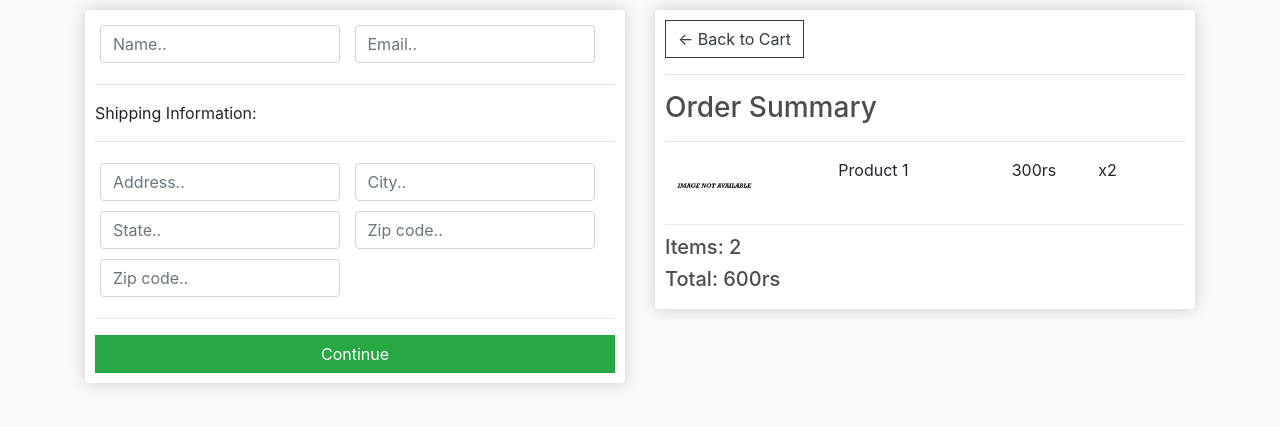
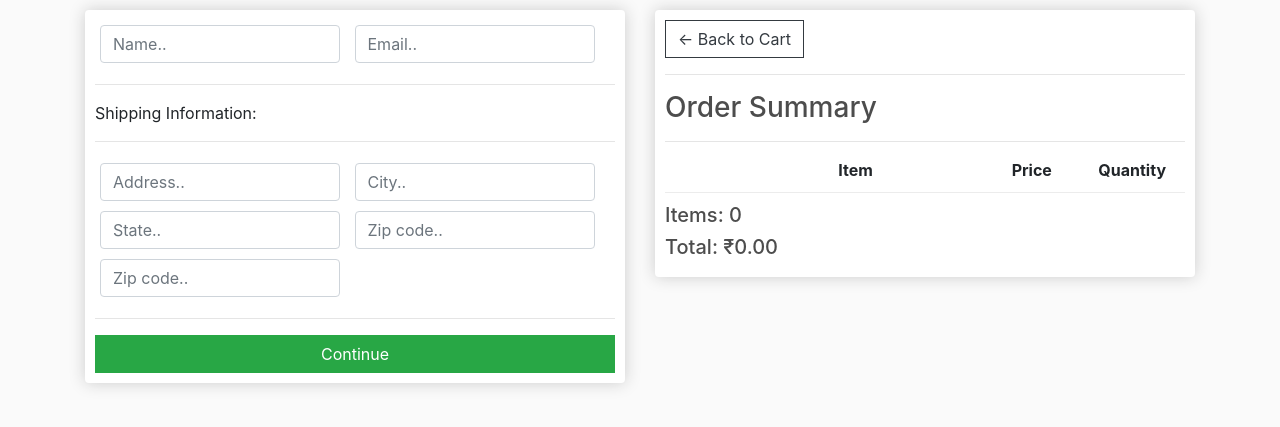
Before and after one commit to shravanngoswamii/Shopping-Website, a Django app: page /checkout/ in a window 1280 px wide. Shown: the part 57-484 px from the top of the page. Run offline with Django 4.2, Linux system fonts and the light colour scheme; some libraries are stand-ins or nearby versions.

Commit message:
adding cart.js and changes many files

```diff
--- a/WeMade/WeMade/settings.py
+++ b/WeMade/WeMade/settings.py
@@ -124,6 +124,9 @@
     os.path.join(BASE_DIR, 'static')
 ]
 
+MEDIA_URL = 'media/'
+MEDIA_ROOT = os.path.join(BASE_DIR, 'static/images/product_images')
+
 # Default primary key field type
 # https://docs.djangoproject.com/en/4.2/ref/settings/#default-auto-field
 
--- a/WeMade/WeMade/urls.py
+++ b/WeMade/WeMade/urls.py
@@ -16,8 +16,13 @@
 """
 from django.contrib import admin
 from django.urls import path, include
+from django.conf import settings
+from django.conf.urls.static import static
 
 urlpatterns = [
     path('admin/', admin.site.urls),
     path('', include ('store.urls')),
 ]
+
+urlpatterns += static(settings.STATIC_URL, document_root=settings.STATIC_ROOT)
+urlpatterns += static(settings.MEDIA_URL, document_root=settings.MEDIA_ROOT)
--- /dev/null
+++ b/WeMade/static/js/cart.js
@@ -0,0 +1,38 @@
+var updateBtns = document.getElementsByClassName('update-cart')
+
+
+for (var i = 0; i < updateBtns.length; i++) {
+    updateBtns[i].addEventListener('click', function() {
+        var productId = this.dataset.product
+        var action = this.dataset.action
+        console.log('productId:', productId, 'Action:', action)
+        console.log('USER:', user)
+
+        if (user === 'AnonymousUser') {
+            console.log('Not logged in')
+        } else {
+            updateUserOrder(productId, action)
+        }
+    })
+}
+
+function updateUserOrder(productId, action) {
+    console.log('User is authenticated, sending data...')
+    var url = '/update_item/'
+
+    fetch(url, {
+        method: 'POST',
+        headers: {
+            'Content-Type': 'application/json',
+            'X-CSRFToken': csrftoken,
+        },
+        body: JSON.stringify({'productId': productId, 'action': action}),
+    })
+        .then((response) => {
+            return response.json()
+        })
+
+        .then((data) => {
+            console.log('data:', data)
+        })
+}
--- a/WeMade/store/templates/store/checkout.html
+++ b/WeMade/store/templates/store/checkout.html
@@ -53,16 +53,35 @@
 			<hr>
 			<h3>Order Summary</h3>
 			<hr>
+			<div class="cart-row">
+                <div style="flex:2"><strong></strong></div>
+                <div style="flex:2"><strong>Item</strong></div>
+                <div style="flex:1"><strong>Price</strong></div>
+                <div style="flex:1"><strong>Quantity</strong></div>
+            </div>
+			{% for item in items %}
+			<div class="cart-row">
+				<div style="flex:2">
+					{% if item.product.image %}
+					<img class="row-image" src="{{ item.product.image.url }}">
+					{% else %}
+					<img class="row-image" src="{% static 'images/placeholder.png' %}">
+					{% endif %}
+				</div>
+				<div style="flex:2">
+					<p>{{item.product.name}}</p>
+				</div>
+				<div style="flex:1">
+					<p>₹{{item.product.price}}</p>
+				</div>
+				<div style="flex:1">
+					<p>x{{item.quantity}}</p>
+				</div>
+			</div>
+			{% endfor %}
 
-                <div class="cart-row">
-					<div style="flex:2"><img class="row-image" src="{% static 'images/placeholder.png' %}"></div>
-					<div style="flex:2"><p>Product 1</p></div>
-					<div style="flex:1"><p>300rs</p></div>
-					<div style="flex:1"><p>x2</p></div>
-				</div>
-
-                <h5>Items: 2</h5>
-                <h5>Total: 600rs</h5>
+			<h5>Items: {{order.get_cart_items}}</h5>
+			<h5>Total: ₹{{order.get_cart_total|floatformat:2}}</h5>
 		</div>
 	</div>
 </div>
--- a/WeMade/store/templates/store/main.html
+++ b/WeMade/store/templates/store/main.html
@@ -14,6 +14,28 @@
     <link rel="stylesheet" href="https://stackpath.bootstrapcdn.com/bootstrap/4.4.1/css/bootstrap.min.css" integrity="sha384-Vkoo8x4CGsO3+Hhxv8T/Q5PaXtkKtu6ug5TOeNV6gBiFeWPGFN9MuhOf23Q9Ifjh" crossorigin="anonymous">
 
     <link rel="stylesheet" type="text/css" href="{% static 'css/main.css' %}">
+
+    <script type="text/javascript">
+      var user = '{{request.user}}'
+
+      function getCookie(name) {
+          var cookieValue = null;
+          if (document.cookie && document.cookie !== '') {
+              var cookies = document.cookie.split(';');
+              for (var i = 0; i < cookies.length; i++) {
+                  var cookie = cookies[i].trim();
+                  // Does this cookie string begin with the name we want?
+                  if (cookie.substring(0, name.length + 1) === (name + '=')) {
+                      cookieValue = decodeURIComponent(cookie.substring(name.length + 1));
+                      break;
+                  }
+              }
+          }
+          return cookieValue;
+      }
+      var csrftoken = getCookie('csrftoken');
+    </script>
+
 </head>
 <body>
 
@@ -51,10 +73,12 @@
 
 
 
-    <script src="https://code.jquery.com/jquery-3.4.1.slim.min.js" integrity="sha384-J6qa4849blE2+poT4WnyKhv5vZF5SrPo0iEjwBvKU7imGFAV0wwj1yYfoRSJoZ+n" crossorigin="anonymous"></script>
+  <script src="https://code.jquery.com/jquery-3.4.1.slim.min.js" integrity="sha384-J6qa4849blE2+poT4WnyKhv5vZF5SrPo0iEjwBvKU7imGFAV0wwj1yYfoRSJoZ+n" crossorigin="anonymous"></script>
 
 	<script src="https://cdn.jsdelivr.net/npm/popper.js@1.16.0/dist/umd/popper.min.js" integrity="sha384-Q6E9RHvbIyZFJoft+2mJbHaEWldlvI9IOYy5n3zV9zzTtmI3UksdQRVvoxMfooAo" crossorigin="anonymous"></script>
 
 	<script src="https://stackpath.bootstrapcdn.com/bootstrap/4.4.1/js/bootstrap.min.js" integrity="sha384-wfSDF2E50Y2D1uUdj0O3uMBJnjuUD4Ih7YwaYd1iqfktj0Uod8GCExl3Og8ifwB6" crossorigin="anonymous"></script>
+
+  <script type="text/javascript" src="{% static 'js/cart.js' %}"></script>
 </body>
 </html>
--- a/WeMade/store/templates/store/store.html
+++ b/WeMade/store/templates/store/store.html
@@ -5,15 +5,14 @@
     {% for product in products %}
     <div class="col-lg-4">
         {% if product.image %}
-        <img class="thumbnail" src="{{product.image.url}}">
+        <img class="thumbnail" src="{{ product.image.url }}">
         {% else %}
         <img class="thumbnail" src="{% static 'images/placeholder.png' %}">
         {% endif %}
-        <!-- <img class="thumbnail" src="{{ product.image.url }}"> -->
         <div class="box-element product">
             <h6><strong>{{ product.name }}</strong></h6>
             <hr>
-            <button class="btn btn-outline-secondary add-btn">Add to Cart</button>
+            <button data-product={{product.id}} data-action="add" class="btn btn-outline-secondary add-btn update-cart">Add to Cart</button>
             <a href="#" class="btn btn-outline-success">View</a>
             <h4 style="display: inline-block; float: right">₹{{ product.price|floatformat:2 }}</h4>
         </div>
--- a/WeMade/store/urls.py
+++ b/WeMade/store/urls.py
@@ -5,4 +5,5 @@
     path('', views.store, name="store"),
     path('cart/', views.cart, name="cart"),
     path('checkout/', views.checkout, name="checkout"),
+    path('update_item/', views.updateItem, name="update_item"),
 ]
--- a/WeMade/store/views.py
+++ b/WeMade/store/views.py
@@ -1,4 +1,5 @@
 from django.shortcuts import render
+from django.http import JsonResponse
 from .models import *
 
 # Create your views here.
@@ -9,9 +10,31 @@
     return render(request, 'store/store.html', context)
 
 def cart(request):
-    context = {}
+
+    if request.user.is_authenticated:
+        customer = request.user.customer
+        order, created = Order.objects.get_or_create(customer=customer, complete=False)
+        items = order.orderitem_set.all()
+    else:
+        # Create empty cart for now for non-logged in user
+        items = []
+        order = {'get_cart_total':0, 'get_cart_items':0}
+
+    context = {'items': items, 'order':order}
     return render(request, 'store/cart.html', context)
 
 def checkout(request):
-    context = {}
+    if request.user.is_authenticated:
+        customer = request.user.customer
+        order, created = Order.objects.get_or_create(customer=customer, complete=False)
+        items = order.orderitem_set.all()
+    else:
+        # Create empty cart for now for non-logged in user
+        items = []
+        order = {'get_cart_total':0, 'get_cart_items':0}
+
+    context = {'items': items, 'order':order}
     return render(request, 'store/checkout.html', context)
+
+def updateItem(request):
+    return JsonResponse('Item was added', safe=False)
```
Also changed, not shown: WeMade/store/models.py (+17 -0 lines), WeMade/store/templates/store/cart.html (+22 -9 lines), WeMade/db.sqlite3, WeMade/static/images/product_images/IMG-20221010-WA0006.jpg (added), WeMade/static/images/product_images/headphone.jpg (added), WeMade/static/images/product_images/mountofolivebook.jpeg (added), WeMade/static/images/product_images/placeholder.png (added), WeMade/static/images/product_images/shoes.jpeg (added), WeMade/static/images/product_images/watchjpeg.jpeg (added). Lines whose indentation alone changed are shown as unchanged.
